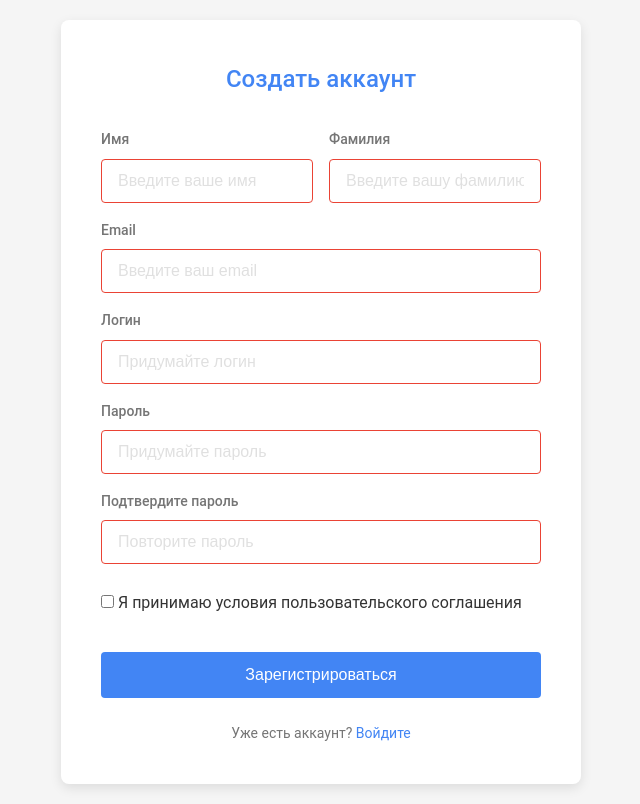
After one commit to n3n4gun/ToDoList, a Flask app: page /registration in a window 1280 px wide. The commit adds this page. Shown: the whole page, without its empty margins (319-959 px from the left). Run offline with Flask 3, Linux system fonts and the light colour scheme.

Commit message:
# 29.04.2025 changes: app >> registration method

```diff
--- a/app.py
+++ b/app.py
@@ -3,7 +3,7 @@ import uuid
 from flask import Flask
 from flask import render_template, request, session, redirect, url_for
 from config import configurations
-from db_agent import *
+from db_agent import Agent
 
 main_app = Flask(__name__)
 main_app.config['SECRET_KEY'] = configurations['SECRET_KEY']
@@ -20,6 +20,21 @@ def login():
 
     return render_template('login.html', title = 'Авторизация')
 
+@main_app.route('/registration', methods = ['GET', 'POST'])
+def registration():
+    if request.method == 'GET':
+        return render_template('registration.html')
+    elif request.method == 'POST':
+        if request.form.get('password') == request.form.get('confirm_password'):
+            try:
+                agent_db = Agent(configurations['TODO_DB'])
+                user_id = str(uuid.uuid4().hex)
+            except:
+                pass
+            else:
+                agent_db.add_user(user_id, request.form.get('first_name'), request.form.get('last_name'), request.form.get('email'), request.form.get('username'), str(request.form.get('password')))
+        return render_template('registration.html')
+
 @main_app.route('/user/<user_name>')
 def user_page(user_name : str = None):
     print(session)
--- a/config.py
+++ b/config.py
@@ -1,5 +1,4 @@
 configurations = {
     'SECRET_KEY' : '192b9bdd22ab9ed4d12e236c78afcb9a393ec15f71bbf5dc987d54727823bcbf',
-    'DB_TASKS' : 'tasks_db.db',
-    'DB_USERS' : 'users_db.db'
+    'TODO_DB' : 'todo_db.db',
 }
--- /dev/null
+++ b/static/css/registration.css
@@ -0,0 +1,177 @@
+/* Базовые стили */
+:root {
+    --primary-color: #4285f4;
+    --primary-dark: #3367d6;
+    --error-color: #ea4335;
+    --success-color: #34a853;
+    --text-color: #333;
+    --light-gray: #f5f5f5;
+    --medium-gray: #e0e0e0;
+    --dark-gray: #757575;
+    --white: #ffffff;
+}
+
+* {
+    box-sizing: border-box;
+    margin: 0;
+    padding: 0;
+}
+
+body {
+    font-family: 'Roboto', 'Helvetica Neue', Arial, sans-serif;
+    background-color: var(--light-gray);
+    color: var(--text-color);
+    line-height: 1.6;
+    display: flex;
+    justify-content: center;
+    align-items: center;
+    min-height: 100vh;
+    padding: 20px;
+}
+
+/* Контейнер авторизации */
+.auth_container {
+    width: 100%;
+    max-width: 520px;
+}
+
+/* Карточка авторизации */
+.auth_card {
+    background-color: var(--white);
+    border-radius: 8px;
+    box-shadow: 0 4px 12px rgba(0, 0, 0, 0.1);
+    padding: 40px;
+    width: 100%;
+}
+
+.auth_title {
+    text-align: center;
+    margin-bottom: 30px;
+    color: var(--primary-color);
+    font-weight: 500;
+    font-size: 24px;
+}
+
+/* Форма */
+.auth_form {
+    display: flex;
+    flex-direction: column;
+    gap: 16px;
+}
+
+.name_fields {
+    display: grid;
+    grid-template-columns: 1fr 1fr;
+    gap: 16px;
+}
+
+.form_group {
+    display: flex;
+    flex-direction: column;
+    gap: 8px;
+}
+
+.form_group label {
+    font-size: 14px;
+    font-weight: 500;
+    color: var(--dark-gray);
+}
+
+.form_group input {
+    padding: 12px 16px;
+    border: 1px solid var(--medium-gray);
+    border-radius: 4px;
+    font-size: 16px;
+    transition: border-color 0.3s, box-shadow 0.3s;
+    width: 100%;
+}
+
+.form_group input:focus {
+    border-color: var(--primary-color);
+    outline: none;
+    box-shadow: 0 0 0 2px rgba(66, 133, 244, 0.2);
+}
+
+.form_group input::placeholder {
+    color: var(--medium-gray);
+}
+
+.password_strength {
+    margin-top: 4px;
+    font-size: 12px;
+    color: var(--dark-gray);
+}
+
+/* Опции формы */
+.form_options {
+    margin: 10px 0;
+}
+
+.terms_agree {
+    display: flex;
+    align-items: center;
+    gap: 8px;
+    color: var(--dark-gray);
+    font-size: 14px;
+    cursor: pointer;
+}
+
+/* Кнопка авторизации */
+.auth_button {
+    background-color: var(--primary-color);
+    color: var(--white);
+    border: none;
+    border-radius: 4px;
+    padding: 14px;
+    font-size: 16px;
+    font-weight: 500;
+    cursor: pointer;
+    transition: background-color 0.3s;
+    margin-top: 10px;
+}
+
+.auth_button:hover {
+    background-color: var(--primary-dark);
+}
+
+/* Футер формы */
+.auth_footer {
+    text-align: center;
+    margin-top: 24px;
+    color: var(--dark-gray);
+    font-size: 14px;
+}
+
+.auth_link {
+    color: var(--primary-color);
+    text-decoration: none;
+}
+
+.auth_link:hover {
+    text-decoration: underline;
+}
+
+/* Валидация */
+input:invalid {
+    border-color: var(--error-color);
+}
+
+input:valid {
+    border-color: var(--success-color);
+}
+
+/* Адаптивность */
+@media (max-width: 600px) {
+    .auth_card {
+        padding: 30px 20px;
+    }
+
+    .name_fields {
+        grid-template-columns: 1fr;
+        gap: 16px;
+    }
+
+    .form_options {
+        margin: 8px 0;
+    }
+}
--- a/templates/login.html
+++ b/templates/login.html
@@ -37,7 +37,7 @@
             </form>
 
             <div class="auth_footer">
-                Нет аккаунта? <a href="/register" class="auth_link">Зарегистрируйтесь</a>
+                Нет аккаунта? <a href="/registration" class="auth_link">Зарегистрируйтесь</a>
             </div>
         </div>
     </div>
--- /dev/null
+++ b/templates/registration.html
@@ -0,0 +1,62 @@
+<!DOCTYPE html>
+<html lang="ru">
+<head>
+    <meta charset="UTF-8">
+    <meta name="viewport" content="width=device-width, initial-scale=1.0">
+    <title>Регистрация</title>
+    <link type="text/css" href="{{url_for('static', filename='css/registration.css')}}" rel="stylesheet"/>
+</head>
+<body>
+    <div class="auth_container">
+        <div class="auth_card">
+            <h1 class="auth_title">Создать аккаунт</h1>
+
+            <form class="auth_form" action="/registration" method="POST">
+                <div class="name_fields">
+                    <div class="form_group">
+                        <label for="first_name">Имя</label>
+                        <input type="text" id="first-name" name="first_name" required placeholder="Введите ваше имя">
+                    </div>
+
+                    <div class="form_group">
+                        <label for="last-name">Фамилия</label>
+                        <input type="text" id="last-name" name="last_name" required placeholder="Введите вашу фамилию">
+                    </div>
+                </div>
+
+                <div class="form_group">
+                    <label for="email">Email</label>
+                    <input type="email" id="email" name="email" required placeholder="Введите ваш email">
+                </div>
+
+                <div class="form_group">
+                    <label for="username">Логин</label>
+                    <input type="text" id="username" name="username" required placeholder="Придумайте логин">
+                </div>
+
+                <div class="form_group">
+                    <label for="password">Пароль</label>
+                    <input type="password" id="password" name="password" required placeholder="Придумайте пароль">
+                </div>
+
+                <div class="form_group">
+                    <label for="confirm-password">Подтвердите пароль</label>
+                    <input type="password" id="confirm-password" name="confirm_password" required placeholder="Повторите пароль">
+                </div>
+
+                <div class="form_options">
+                    <label class="terms-agree">
+                        <input type="checkbox" name="agree_terms" required> Я принимаю условия пользовательского соглашения
+                    </label>
+                </div>
+
+                <button type="submit" class="auth_button">Зарегистрироваться</button>
+            </form>
+
+            <div class="auth_footer">
+                Уже есть аккаунт? <a href="/login" class="auth_link">Войдите</a>
+            </div>
+        </div>
+    </div>
+</body>
+</html>
--- a/templates/user_page.html
+++ b/templates/user_page.html
@@ -6,14 +6,14 @@
     {%if user_name == 'Admin'%}
         <title>Федор</title>
     {%else%}
-        <title>{{user_name}}}</title>
+        <title>{{user_name}}</title>
     {%endif%}
     <link type="text/css" href="{{url_for('static', filename='css/user_page.css')}}" rel="stylesheet"/>
 </head>
 <body>
     <header>
         <div class="container">
-            {%if user_name == 'Admin'%}
+            {%if user_name == 'admin'%}
                 <h1>Ваши задачи, Федор</h1>
             {%else%}
                 <h1>Ваши задачи, {{user_name}}</h1>
```
Also changed, not shown: db_agent.py (+25 -14 lines), db_scripts.py (+5 -2 lines), tasks_db.db (deleted), todo_db.db (added), users_db.db (deleted).
